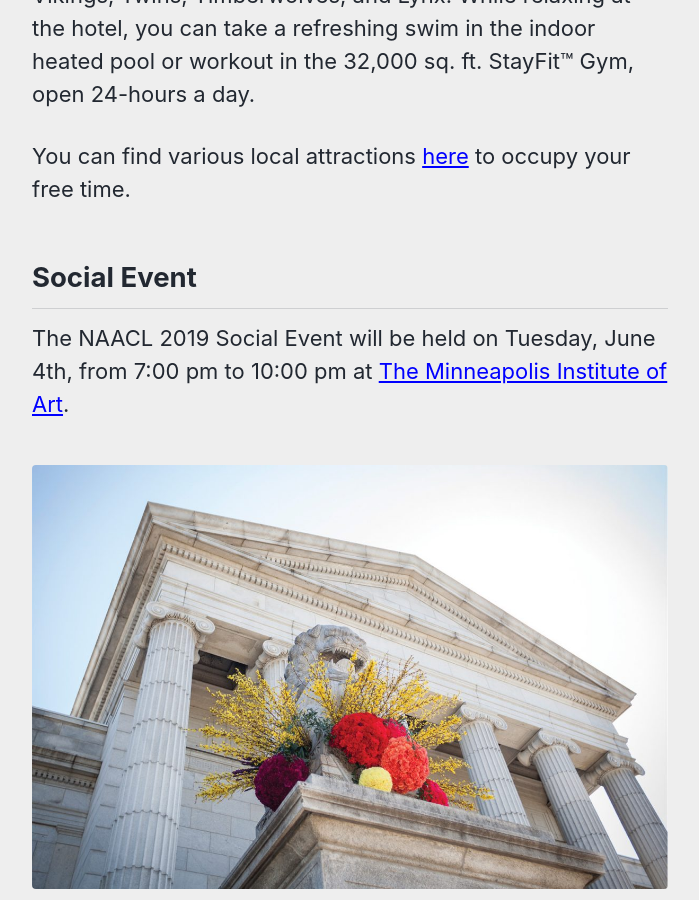
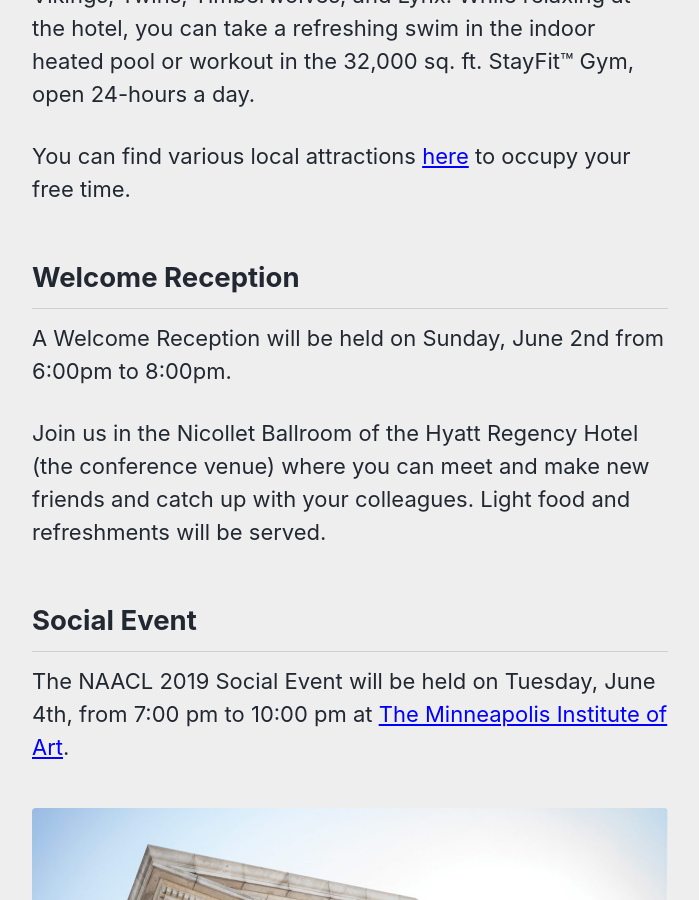
Before and after one commit to naacl-org/naacl-2021-website, a Jekyll site: the page built from _pages/participants.md, in a window 1280 px wide and 900 px high, scrolled down 1017 px. Shown: the whole window, without its empty margins (290-989 px from the left). Built offline with Jekyll 4.4.1, drawn with Linux system fonts in a browser that asks for light colours; nearby versions of some CDN libraries.

Commit message:
Add welcome reception blurb.

```diff
--- a/_pages/participants.md
+++ b/_pages/participants.md
@@ -18,6 +18,12 @@
 
 You can find various local attractions [here](https://www.hyatt.com/en-US/hotel/minnesota/hyatt-regency-minneapolis/msprm/area-attractions) to occupy your free time.
 
+
+## Welcome Reception
+
+A Welcome Reception will be held on Sunday, June 2nd from 6:00pm to 8:00pm.
+
+Join us in the Nicollet Ballroom of the Hyatt Regency Hotel (the conference venue) where you can meet and make new friends and catch up with your colleagues.  Light food and refreshments will be served.
 
 ## Social Event
 
```
